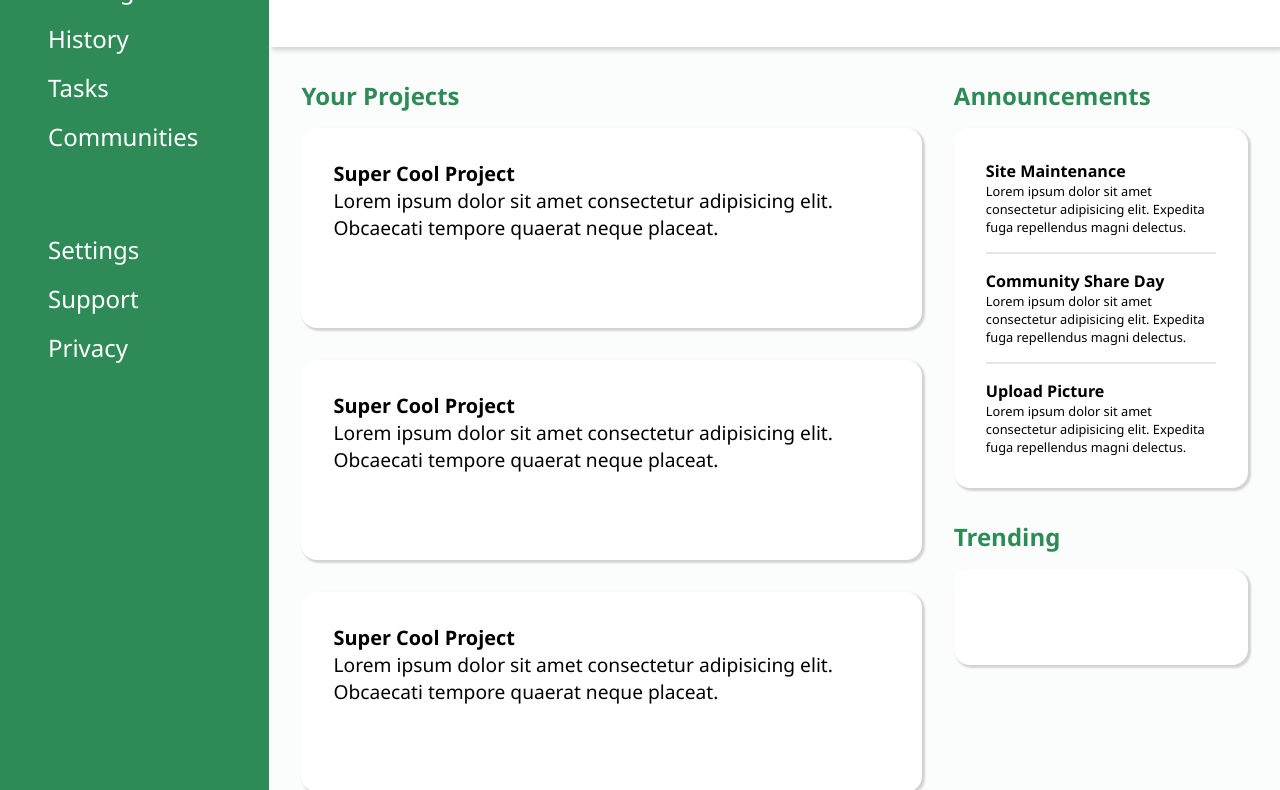
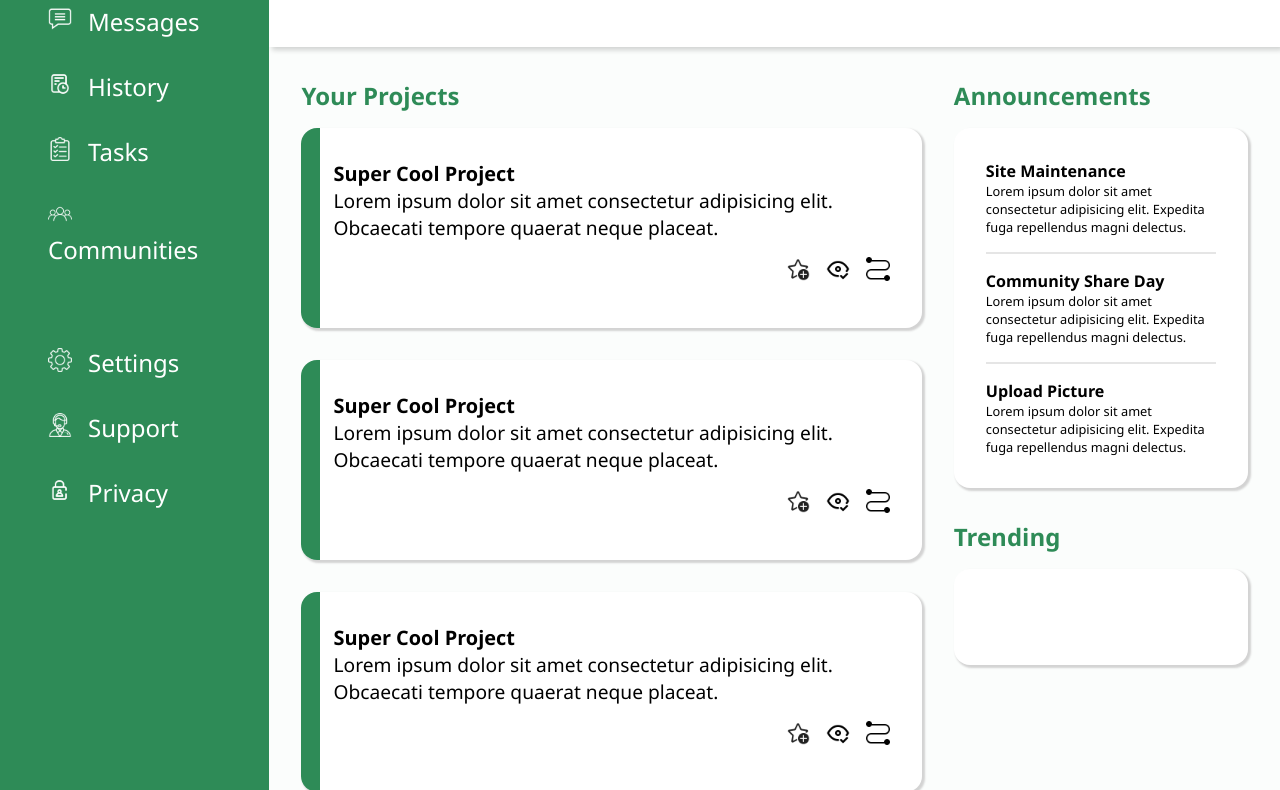
Before and after one commit to Skycral/dashboard, a plain HTML site: page index.html in a window 1280 px wide. Shown: the part 248-1038 px from the top of the page. Drawn offline with Linux system fonts and the light colour scheme.

Commit message:
feat: add icons, fix cards

```diff
--- a/index.html
+++ b/index.html
@@ -39,19 +39,19 @@
       <div class="dash">Dashboard</div>
       <nav class="main-nav">
         <ul>
-          <li>Home</li>
-          <li>Profile</li>
-          <li>Messages</li>
-          <li>History</li>
-          <li>Tasks</li>
-          <li>Communities</li>
+          <li><div class="icon home"></div>Home</li>
+          <li><div class="icon profile"></div>Profile</li>
+          <li><div class="icon message"></div>Messages</li>
+          <li><div class="icon history"></div>History</li>
+          <li><div class="icon tasks"></div>Tasks</li>
+          <li><div class="icon communities"></div>Communities</li>
         </ul>
       </nav>
       <nav class="support-nav">
         <ul>
-          <li>Settings</li>
-          <li>Support</li>
-          <li>Privacy</li>
+          <li><div class="icon settings"></div>Settings</li>
+          <li><div class="icon support"></div>Support</li>
+          <li><div class="icon privacy"></div>Privacy</li>
         </ul>
       </nav>
     </aside>
@@ -62,6 +62,7 @@
         <h4 class="text-one">Your Projects</h4>
         <div class="cards">
           <div class="card">
+            <div class="colorline"></div>
             <h5>Super Cool Project</h5>
             <p>Lorem ipsum dolor sit amet consectetur adipisicing elit. Obcaecati tempore quaerat neque placeat.</p>
             <div class="card-icons">
@@ -71,6 +72,7 @@
             </div>
           </div>
           <div class="card">
+            <div class="colorline"></div>
             <h5>Super Cool Project</h5>
             <p>Lorem ipsum dolor sit amet consectetur adipisicing elit. Obcaecati tempore quaerat neque placeat.</p>
             <div class="card-icons">
@@ -80,6 +82,7 @@
             </div>
           </div>
           <div class="card">
+            <div class="colorline"></div>
             <h5>Super Cool Project</h5>
             <p>Lorem ipsum dolor sit amet consectetur adipisicing elit. Obcaecati tempore quaerat neque placeat.</p>
             <div class="card-icons">
@@ -89,6 +92,7 @@
             </div>
           </div>
           <div class="card">
+            <div class="colorline"></div>
             <h5>Super Cool Project</h5>
             <p>Lorem ipsum dolor sit amet consectetur adipisicing elit. Obcaecati tempore quaerat neque placeat.</p>
             <div class="card-icons">
@@ -98,6 +102,7 @@
             </div>
           </div>
           <div class="card">
+            <div class="colorline"></div>
             <h5>Super Cool Project</h5>
             <p>Lorem ipsum dolor sit amet consectetur adipisicing elit. Obcaecati tempore quaerat neque placeat.</p>
             <div class="card-icons">
@@ -107,6 +112,7 @@
             </div>
           </div>
           <div class="card">
+            <div class="colorline"></div>
             <h5>Super Cool Project</h5>
             <p>Lorem ipsum dolor sit amet consectetur adipisicing elit. Obcaecati tempore quaerat neque placeat.</p>
             <div class="card-icons">
--- a/style.css
+++ b/style.css
@@ -158,8 +158,13 @@ li, ul {
   font-weight: bold;
 }
 
+nav > ul {
+  display: grid;
+}
+
 nav > ul > li {
   margin: 1rem 0;
+  align-self: center;
 }
 
 /* CONTENT */
@@ -201,19 +206,30 @@ nav > ul > li {
   border-radius: 1rem;
   display: flex;
   flex-direction: column;
-  background-color: white;
+  background: white;
+  position: relative;
+}
 
+.colorline {
+  width: 3%;
+  height: 100%;
+  background-color: #2e8b57;
+  position: absolute;
+  top: 0;
+  left: 0;
+  border-radius: 1rem 0 0 1rem;
 }
 
 .card p {
   font-size: 1.2rem;
 }
 
-.icons {
-  width: 1rem;
-  height: 1rem;
+.card-icons {
+  display: flex;
+  gap: 1rem;
+  padding-top: 1rem;
+  justify-content: end;
 }
-
 
 .box-ann, .box-trends {
   box-shadow: 2px 2px 2px 1px lightgrey;
@@ -236,12 +252,12 @@ nav > ul > li {
 
 /* ICONS */
 
-.search, .alarm, .eye, .alternative, .star {
+.search, .alarm, .eye, .alternative, .star, .icon {
   display: inline-block;
   background-repeat: no-repeat;
   background-size: 100% 100%;
   border: none;
-  background-color: white;
+  background-color: transparent;
 }
 
 .search {
@@ -255,3 +271,61 @@ nav > ul > li {
   width: 2rem;
   height: 2rem;
 }
+
+.star, .eye, .alternative, .icon {
+  width: 1.5rem;
+  height: 1.5rem;
+}
+
+.icon {
+  margin-right: 1rem;
+  -webkit-filter: invert(100%);
+}
+
+.star {
+  background-image: url('icons/8675490_ic_fluent_star_add_regular_icon.png');
+}
+
+.eye {
+  background-image: url('icons/9080749_eye_check_icon.png');
+}
+
+.alternative {
+  background-image: url('icons/2203530_connect_direction_path_way_icon.png');
+}
+
+.home {
+  background-image: url('icons/house-black-silhouette-without-door.png');
+}
+
+.profile {
+  background-image: url('icons/user.png');
+}
+
+.message {
+  background-image: url('icons/comment.png');
+}
+
+.history {
+  background-image: url('icons/order-history.png');
+}
+
+.tasks {
+  background-image: url('icons/clipboard.png');
+}
+
+.communities {
+  background-image: url('icons/people.png');
+}
+
+.settings {
+  background-image: url('icons/settings.png');
+}
+
+.support {
+  background-image: url('icons/support.png');
+}
+
+.privacy {
+  background-image: url('icons/9032209_privacy_security_application_mobile_website_icon.png');
+}
```
Also changed, not shown: icons/2203530_connect_direction_path_way_icon.png (renamed from 2203530_connect_direction_path_way_icon.png), icons/8675490_ic_fluent_star_add_regular_icon.png (renamed from 8675490_ic_fluent_star_add_regular_icon.png), icons/9080749_eye_check_icon.png (renamed from 9080749_eye_check_icon.png).
